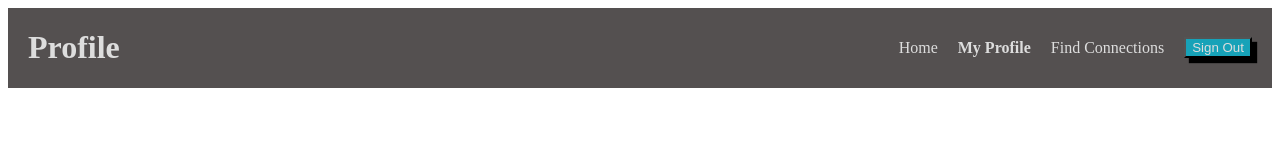
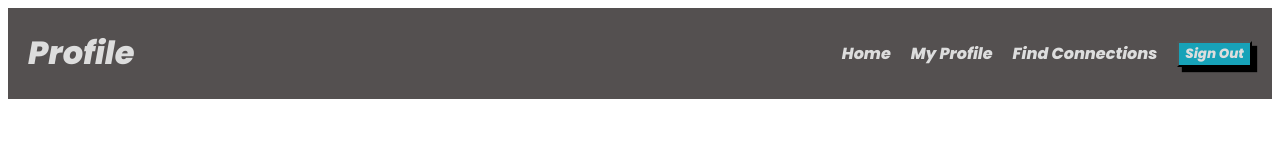
Before and after one commit to h-heni/Coding-Dojo, a plain HTML site: page Web-fun/week 1/Practice Ass/Day 3/Flex_navbar/index.html in a window 1280 px wide. Drawn offline with Linux system fonts and the light colour scheme.

Commit message:
new font

```diff
--- a/Web-fun/week 1/Practice Ass/Day 3/Flex_navbar/index.html
+++ b/Web-fun/week 1/Practice Ass/Day 3/Flex_navbar/index.html
@@ -6,6 +6,7 @@
         <meta name="viewport" content="width=device-width, initial-scale=1.0">
         <title>Flex Navbar</title>
         <link rel="stylesheet" href="style.css">
+        <style>@import url('https://fonts.googleapis.com/css2?family=Poppins:ital,wght@1,800&display=swap');</style>
     </head>
     <body>
         <div class="nav">
--- a/Web-fun/week 1/Practice Ass/Day 3/Flex_navbar/style.css
+++ b/Web-fun/week 1/Practice Ass/Day 3/Flex_navbar/style.css
@@ -1,6 +1,6 @@
 *{
     color: rgb(221, 221, 221);
-    font-family: poppins 'Times New Roman', Times, serif;
+    font-family: 'Poppins', sans-serif;
 }
 .nav {
     background-color: rgb(84, 80, 80);
```
